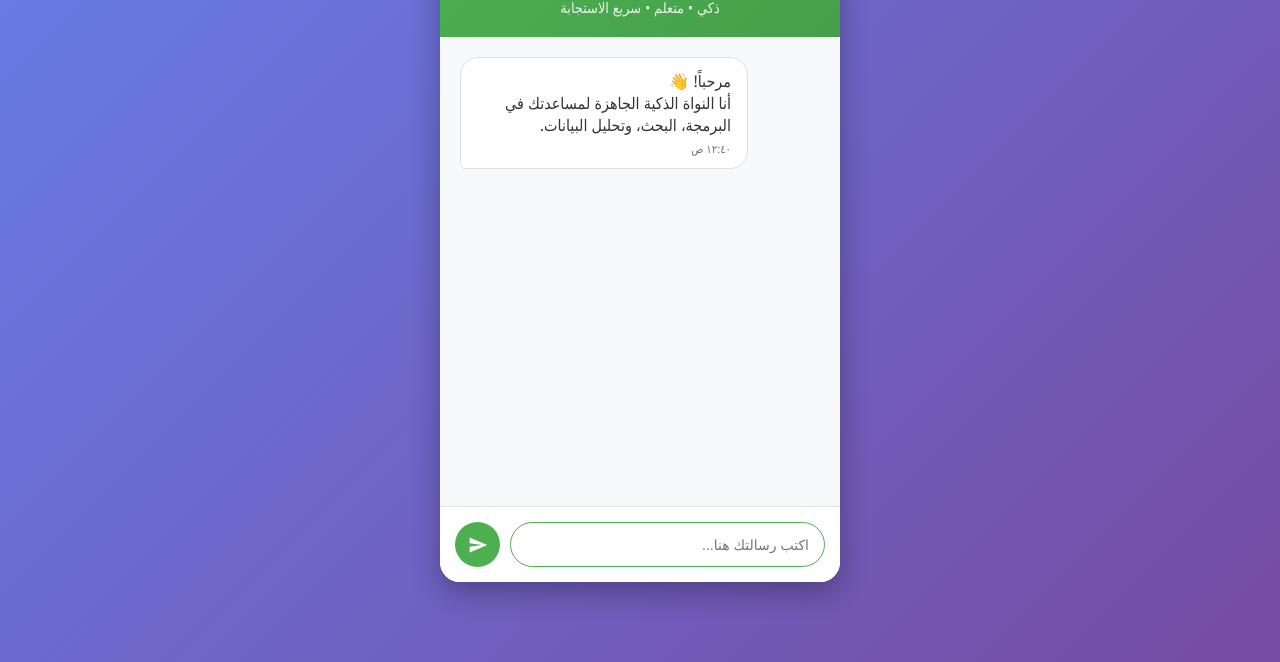
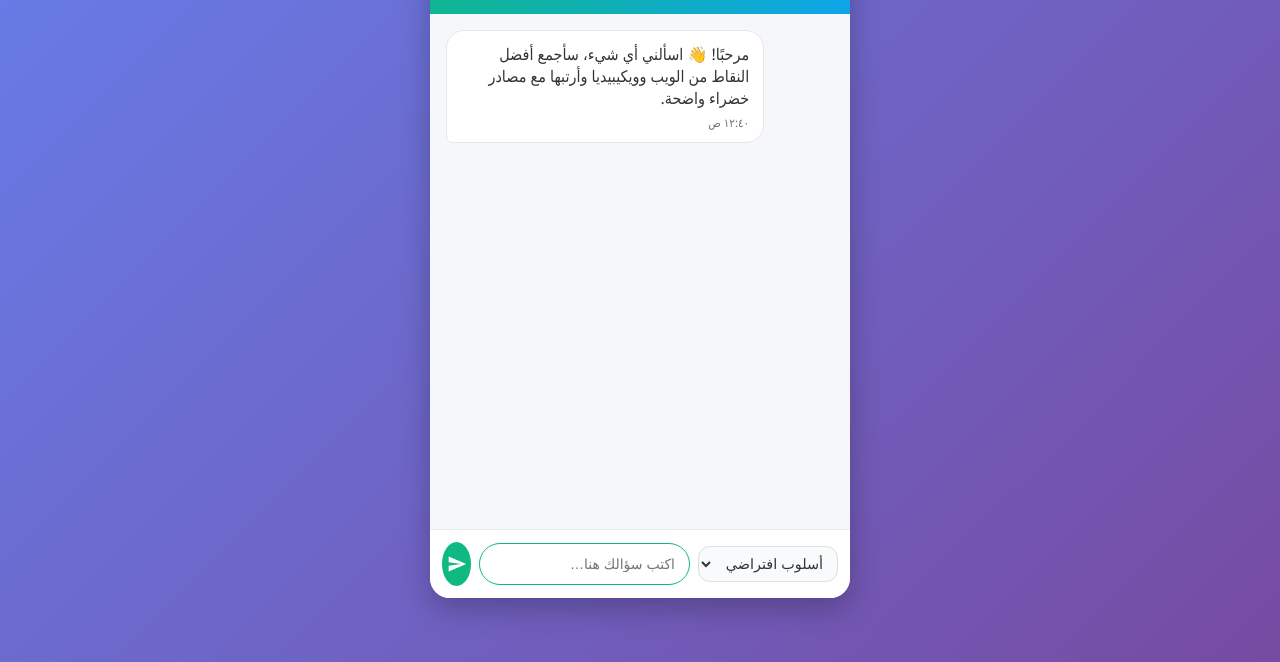
Before and after one commit to bassam-st/AI-Core-Engine-, a plain HTML site: page templates/index.html in a window 1280 px wide. Shown: the part 138-800 px from the top of the page. Drawn offline with Linux system fonts and the light colour scheme.

Commit message:
Update index.html

```diff
--- a/templates/index.html
+++ b/templates/index.html
@@ -1,226 +1,90 @@
 <!DOCTYPE html>
 <html dir="rtl" lang="ar">
 <head>
-    <meta charset="UTF-8">
-    <meta name="viewport" content="width=device-width, initial-scale=1.0">
+  <meta charset="UTF-8" />
+  <meta name="viewport" content="width=device-width, initial-scale=1.0"/>
   <title>نواة بسّام الذكية</title>
   <style>
-        * {
-            margin: 0;
-            padding: 0;
-            box-sizing: border-box;
+    *{margin:0;padding:0;box-sizing:border-box}
+    body{
+      font-family:'Segoe UI',Tahoma,Geneva,Verdana,sans-serif;
+      background:linear-gradient(135deg,#667eea 0%,#764ba2 100%);
+      min-height:100vh;display:flex;justify-content:center;align-items:center;padding:16px
     }
+    .chat-container{
+      width:100%;max-width:420px;height:84vh;background:#fff;border-radius:20px;
+      box-shadow:0 10px 30px rgba(0,0,0,.25);display:flex;flex-direction:column;overflow:hidden
+    }
+    .chat-header{
+      background:linear-gradient(135deg,#10b981,#0ea5e9);
+      color:#fff;padding:18px 20px;text-align:center;border-radius:20px 20px 0 0
+    }
+    .chat-header h1{font-size:1.35rem;margin-bottom:4px}
+    .chat-header p{font-size:.9rem;opacity:.95}
 
-        body {
-            font-family: 'Segoe UI', Tahoma, Geneva, Verdana, sans-serif;
-            background: linear-gradient(135deg, #667eea 0%, #764ba2 100%);
-            height: 100vh;
-            display: flex;
-            justify-content: center;
-            align-items: center;
+    .chat-messages{flex:1;padding:16px;overflow-y:auto;background:#f6f7fb}
+    .message{
+      max-width:82%;margin-bottom:12px;padding:12px 14px;border-radius:18px;position:relative;
+      animation:fadeIn .25s ease-in
     }
+    @keyframes fadeIn{from{opacity:0;transform:translateY(8px)}to{opacity:1;transform:translateY(0)}}
 
-        .chat-container {
-            width: 90%;
-            max-width: 400px;
-            height: 80vh;
-            background: white;
-            border-radius: 20px;
-            box-shadow: 0 10px 30px rgba(0, 0, 0, 0.3);
-            display: flex;
-            flex-direction: column;
-            overflow: hidden;
+    .user-message{
+      background:#10b981;color:#fff;margin-left:auto;border-bottom-right-radius:6px;text-align:left
     }
+    .bot-message{
+      background:#fff;color:#333;border:1px solid #e6e6ea;margin-right:auto;border-bottom-left-radius:6px;text-align:right
+    }
+    .bot-message b{color:#0ea5e9}
+    .bot-message a{color:#16a34a;text-decoration:underline}
+    .bot-message a:hover{filter:brightness(1.15)}
+    .bot-message hr{border:0;height:1px;background:#ececf2;margin:10px 0}
 
-        .chat-header {
-            background: linear-gradient(135deg, #4CAF50, #45a049);
-            color: white;
-            padding: 20px;
-            text-align: center;
-            border-radius: 20px 20px 0 0;
+    .message-time{font-size:.72rem;opacity:.7;margin-top:6px;text-align:right}
+    .user-message .message-time{text-align:left}
+
+    .typing{display:none;margin-right:auto;background:#fff;color:#666;border:1px solid #eee;
+      border-bottom-left-radius:6px;padding:8px 12px;border-radius:14px}
+
+    .chat-input-wrap{padding:12px;background:#fff;border-top:1px solid #ececf2;display:flex;gap:8px;align-items:center}
+    .chat-input{flex:1;padding:12px 14px;border:1px solid #ddd;border-radius:24px;outline:none;font-size:14px}
+    .chat-input:focus{border-color:#10b981}
+    .send-btn{
+      background:#10b981;color:#fff;border:0;border-radius:50%;width:44px;height:44px;cursor:pointer;
+      display:flex;align-items:center;justify-content:center;transition:.2s
     }
-
-        .chat-header h1 {
-            font-size: 1.4em;
-            margin-bottom: 5px;
+    .send-btn:hover{transform:scale(1.03)}
+    .select-style{
+      border:1px solid #ddd;border-radius:12px;padding:8px 10px;background:#f9fafb;font-size:.9rem;color:#333
     }
-
-        .chat-header p {
-            font-size: 0.9em;
-            opacity: 0.9;
-        }
-
-        .chat-messages {
-            flex: 1;
-            padding: 20px;
-            overflow-y: auto;
-            background: #f8f9fa;
-        }
-
-        .message {
-            max-width: 80%;
-            margin-bottom: 15px;
-            padding: 12px 16px;
-            border-radius: 18px;
-            position: relative;
-            animation: fadeIn 0.3s ease-in;
-        }
-
-        @keyframes fadeIn {
-            from { opacity: 0; transform: translateY(10px); }
-            to { opacity: 1; transform: translateY(0); }
-        }
-
-        .user-message {
-            background: #4CAF50;
-            color: white;
-            margin-left: auto;
-            border-bottom-right-radius: 5px;
-            text-align: left;
-        }
-
-        .bot-message {
-            background: white;
-            color: #333;
-            border: 1px solid #e0e0e0;
-            margin-right: auto;
-            border-bottom-left-radius: 5px;
-            text-align: right;
-        }
-
-        .message-time {
-            font-size: 0.7em;
-            opacity: 0.7;
-            margin-top: 5px;
-            text-align: right;
-        }
-
-        .user-message .message-time {
-            text-align: left;
-        }
-
-        .chat-input-container {
-            padding: 15px;
-            background: white;
-            border-top: 1px solid #e0e0e0;
-            display: flex;
-            gap: 10px;
-        }
-
-        .chat-input {
-            flex: 1;
-            padding: 12px 15px;
-            border: 1px solid #ddd;
-            border-radius: 25px;
-            outline: none;
-            font-size: 14px;
-            transition: border-color 0.3s;
-        }
-
-        .chat-input:focus {
-            border-color: #4CAF50;
-        }
-
-        .send-button {
-            background: #4CAF50;
-            color: white;
-            border: none;
-            border-radius: 50%;
-            width: 45px;
-            height: 45px;
-            cursor: pointer;
-            display: flex;
-            align-items: center;
-            justify-content: center;
-            transition: background 0.3s;
-        }
-
-        .send-button:hover {
-            background: #45a049;
-        }
-
-        .send-button:active {
-            transform: scale(0.95);
-        }
-
-        .typing-indicator {
-            display: none;
-            padding: 10px 15px;
-            background: white;
-            border-radius: 18px;
-            margin-right: auto;
-            border-bottom-left-radius: 5px;
-            max-width: 80px;
-            color: #666;
-            font-style: italic;
-        }
-
-        /* تخصيص شريط التمرير */
-        .chat-messages::-webkit-scrollbar {
-            width: 6px;
-        }
-
-        .chat-messages::-webkit-scrollbar-track {
-            background: #f1f1f1;
-            border-radius: 10px;
-        }
-
-        .chat-messages::-webkit-scrollbar-thumb {
-            background: #c1c1c1;
-            border-radius: 10px;
-        }
-
-        .chat-messages::-webkit-scrollbar-thumb:hover {
-            background: #a8a8a8;
-        }
-
-        /* تصميم متجاوب */
-        @media (max-width: 480px) {
-            .chat-container {
-                width: 95%;
-                height: 90vh;
-                border-radius: 15px;
-            }
-
-            .message {
-                max-width: 85%;
-            }
-        }
+    @media (max-width:480px){.chat-container{height:90vh}}
   </style>
 </head>
 <body>
   <div class="chat-container">
-        <!-- رأس الشات -->
     <div class="chat-header">
       <h1>🧠 نواة بسّام</h1>
-            <p>ذكي • متعلم • سريع الاستجابة</p>
+      <p>ذكي • متعلم • بحث مباشر من الويب + ويكي</p>
     </div>
 
-        <!-- منطقة الرسائل -->
-        <div class="chat-messages" id="chatMessages">
-            <!-- رسالة ترحيب من البوت -->
+    <div class="chat-messages" id="messages">
       <div class="message bot-message">
-                مرحباً! 👋<br>
-                أنا النواة الذكية الجاهزة لمساعدتك في البرمجة، البحث، وتحليل البيانات.
-                <div class="message-time" id="currentTime"></div>
+        مرحبًا! 👋 اسألني أي شيء، سأجمع أفضل النقاط من الويب وويكيبيديا وأرتبها مع مصادر خضراء واضحة.
+        <div class="message-time" id="helloTime"></div>
       </div>
     </div>
 
-        <!-- مؤشر الكتابة -->
-        <div class="typing-indicator" id="typingIndicator">
-            البوت يكتب...
-        </div>
+    <div class="typing" id="typing">يكتب الآن…</div>
 
-        <!-- منطقة الإدخال -->
-        <div class="chat-input-container">
-            <input
-                type="text"
-                class="chat-input"
-                id="messageInput"
-                placeholder="اكتب رسالتك هنا..."
-                maxlength="500"
-            >
-            <button class="send-button" onclick="sendMessage()">
+    <div class="chat-input-wrap">
+      <select id="styleSel" class="select-style" title="أسلوب الرد">
+        <option value="">أسلوب افتراضي</option>
+        <option value="friendly">ودود</option>
+        <option value="formal">رسمي</option>
+        <option value="brief">مختصر</option>
+      </select>
+      <input id="inp" class="chat-input" type="text" placeholder="اكتب سؤالك هنا…" maxlength="500"/>
+      <button class="send-btn" id="sendBtn" aria-label="إرسال">
         <svg width="20" height="20" viewBox="0 0 24 24" fill="none">
           <path d="M2 21L23 12L2 3V10L17 12L2 14V21Z" fill="white"/>
         </svg>
@@ -229,119 +93,71 @@
   </div>
 
   <script>
-        // دالة للحصول على الوقت الحالي
-        function getCurrentTime() {
-            const now = new Date();
-            return now.toLocaleTimeString('ar-EG', {
-                hour: '2-digit',
-                minute: '2-digit',
-                hour12: true
-            });
+    const $ = (id) => document.getElementById(id);
+    const messages = $('messages');
+    const typing = $('typing');
+    const inp = $('inp');
+    const styleSel = $('styleSel');
+
+    function nowTime(){
+      const d = new Date();
+      return d.toLocaleTimeString('ar-EG',{hour:'2-digit',minute:'2-digit',hour12:true});
+    }
+    $('helloTime').textContent = nowTime();
+
+    function addMsg(html, who='bot'){
+      const div = document.createElement('div');
+      div.className = `message ${who==='user'?'user-message':'bot-message'}`;
+      div.innerHTML = html + `<div class="message-time">${nowTime()}</div>`;
+      messages.appendChild(div);
+      messages.scrollTop = messages.scrollHeight;
     }
 
-        // تحديث وقت الرسالة الترحيبية
-        document.getElementById('currentTime').textContent = getCurrentTime();
+    async function send(){
+      const q = inp.value.trim();
+      if(!q) return;
+      addMsg(q,'user');
+      inp.value = '';
+      typing.style.display = 'block';
+      messages.scrollTop = messages.scrollHeight;
 
-        // دالة إرسال الرسالة
-        async function sendMessage() {
-            const input = document.getElementById('messageInput');
-            const message = input.value.trim();
+      try{
+        const res = await fetch('/ask-live', {
+          method:'POST',
+          headers:{'Content-Type':'application/json'},
+          body: JSON.stringify({ message: q, style: styleSel.value || null })
+        });
+        const data = await res.json();
+        typing.style.display = 'none';
 
-            if (!message) return;
-
-            const chatMessages = document.getElementById('chatMessages');
-            const typingIndicator = document.getElementById('typingIndicator');
-
-            // إضافة رسالة المستخدم
-            const userMessageDiv = document.createElement('div');
-            userMessageDiv.className = 'message user-message';
-            userMessageDiv.innerHTML = `
-                ${message}
-                <div class="message-time">${getCurrentTime()}</div>
-            `;
-            chatMessages.appendChild(userMessageDiv);
-
-            // مسح حقل الإدخال
-            input.value = '';
-
-            // إظهار مؤشر الكتابة
-            typingIndicator.style.display = 'block';
-            chatMessages.scrollTop = chatMessages.scrollHeight;
-
-            try {
-                // إرسال الرسالة إلى الخادم
-                const response = await fetch('/api/chat', {
-                    method: 'POST',
-                    headers: {
-                        'Content-Type': 'application/json',
-                    },
-                    body: JSON.stringify({ message: message })
-                });
-
-                const data = await response.json();
-
-                // إخفاء مؤشر الكتابة
-                typingIndicator.style.display = 'none';
-
-                // إضافة رد البوت
-                if (data.ok) {
-                    const botMessageDiv = document.createElement('div');
-                    botMessageDiv.className = 'message bot-message';
-                    botMessageDiv.innerHTML = `
-                        ${data.reply.replace(/\n/g, '<br>')}
-                        <div class="message-time">${getCurrentTime()}</div>
-                    `;
-                    chatMessages.appendChild(botMessageDiv);
-                } else {
-                    const errorMessageDiv = document.createElement('div');
-                    errorMessageDiv.className = 'message bot-message';
-                    errorMessageDiv.innerHTML = `
-                        ❌ حدث خطأ في المعالجة<br>
-                        <small>${data.error || 'حاول مرة أخرى'}</small>
-                        <div class="message-time">${getCurrentTime()}</div>
-                    `;
-                    chatMessages.appendChild(errorMessageDiv);
+        if(!data.ok){
+          addMsg(`❌ حدث خطأ<br><small>${(data.error||'أعد المحاولة')}</small>`,'bot');
+          return;
         }
 
-            } catch (error) {
-                // إخفاء مؤشر الكتابة وإظهار خطأ
-                typingIndicator.style.display = 'none';
+        // جواب المولّد (يحوي أقسام وفواصل). نسمح بالروابط الخضراء القادمة من السيرفر.
+        let html = (data.answer || '').replace(/\n/g,'<br>');
 
-                const errorMessageDiv = document.createElement('div');
-                errorMessageDiv.className = 'message bot-message';
-                errorMessageDiv.innerHTML = `
-                    ❌ خطأ في الاتصال بالخادم<br>
-                    <small>تأكد من اتصال الإنترنت</small>
-                    <div class="message-time">${getCurrentTime()}</div>
-                `;
-                chatMessages.appendChild(errorMessageDiv);
+        // إن كانت هناك قائمة مصادر، نعرضها أسفل الرد أيضًا.
+        if(Array.isArray(data.sources) && data.sources.length){
+          const items = data.sources.map(s => {
+            const title = s.title || s.link || '';
+            const href = s.link || s.href || '';
+            return `<li><a href="${href}" target="_blank" rel="noopener">${title}</a></li>`;
+          }).join('');
+          html += `<hr><b>المصادر:</b><ul style="padding-right:18px;margin-top:6px">${items}</ul>`;
         }
 
-            // التمرير إلى الأسفل
-            chatMessages.scrollTop = chatMessages.scrollHeight;
+        addMsg(html,'bot');
+      }catch(e){
+        typing.style.display = 'none';
+        addMsg(`❌ خطأ في الاتصال بالخادم<br><small>تأكد من الإنترنت ثم حاول ثانية</small>`,'bot');
+      }
     }
 
-        // إرسال بالزر Enter
-        document.getElementById('messageInput').addEventListener('keypress', function(e) {
-            if (e.key === 'Enter') {
-                sendMessage();
-            }
-        });
-
-        // التركيز على حقل الإدخال عند التحميل
-        document.getElementById('messageInput').focus();
-
-        // دالة لمسح الشات (يمكن إضافتها لزر في المستقبل)
-        function clearChat() {
-            const chatMessages = document.getElementById('chatMessages');
-            chatMessages.innerHTML = `
-                <div class="message bot-message">
-                    مرحباً! 👋<br>
-                    أنا النواة الذكية الجاهزة لمساعدتك في البرمجة، البحث، وتحليل البيانات.
-                    <div class="message-time">${getCurrentTime()}</div>
-                </div>
-            `;
-        }
+    $('sendBtn').addEventListener('click', send);
+    inp.addEventListener('keydown', (e)=>{ if(e.key==='Enter') send(); });
+    inp.focus();
   </script>
 </body>
 </html>
```
Lines whose indentation alone changed are shown as unchanged.
